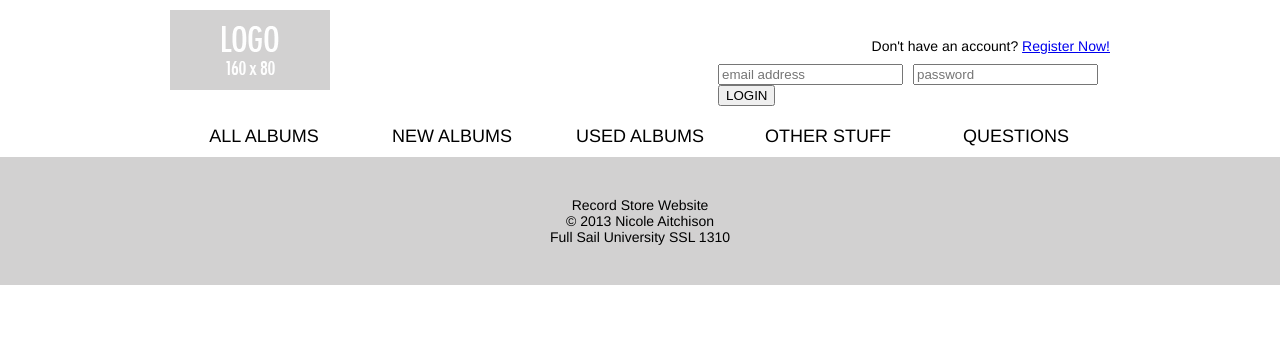
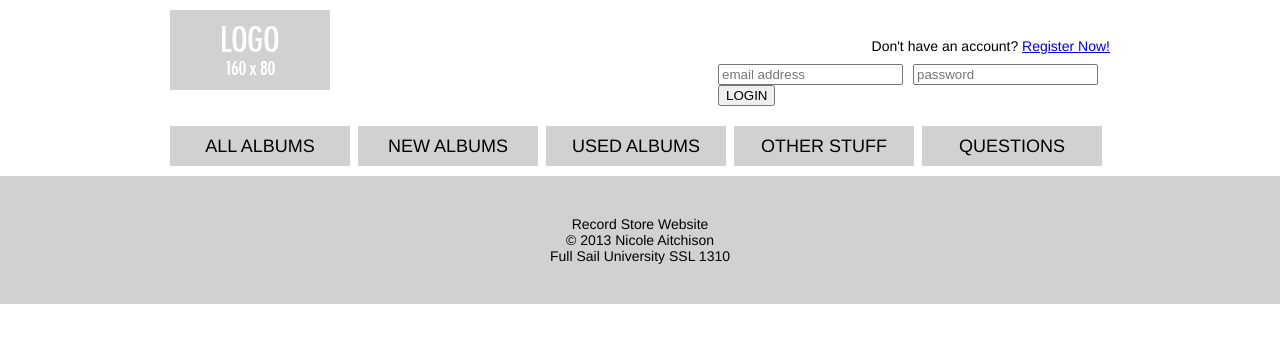
Before and after one commit to nlaitchison/SSL, a PHP site: page / in a window 1280 px wide. Shown: the top 343 px of the page. Run offline with PHP 8.4, Linux system fonts and the light colour scheme.

Commit message:
finished day 3

```diff
--- /dev/null
+++ b/day3/Aitchison_Nicole-Day3_Video.txt
@@ -0,0 +1,3 @@
+Nicole Aitchison
+Day 3 CRUD
+http://youtu.be/sBIFJp8A2u0
--- a/day3/css/main.css
+++ b/day3/css/main.css
@@ -110,8 +110,11 @@ nav ul{
 
 nav li{
 
-	width: 188px;
+	width: 180px;
+	margin-right: 8px;
+	line-height: 40px;
 	text-align: center;
+	background-color: #D2D1D1;
 }
 
 #form_login{
@@ -200,6 +203,10 @@ textarea#album_description{
 	font: 14px Helvetica;
 }
 
+.hidden_id {
+	display: none;
+}
+
 /* ---------------------------------------------------------------------------------------------------
 		∆ Footer
 ---------------------------------------------------------------------------------------------------*/
--- a/day3/index.php
+++ b/day3/index.php
@@ -34,6 +34,7 @@ if(!empty($_GET["action"])){
 		echo 'validateLogin: ';
 		echo $validateLogin;
 	}
+
 	// admin album crud actions
 	else if($_GET["action"] == "createAlbumForm"){
 		$viewModel->getView("views/album_create.php", $data);
@@ -88,6 +89,7 @@ if(!empty($_GET["action"])){
 		$data = $albumsModel->getAlbums();
 		$viewModel->getView("views/album_read.php", $data);
 	}
+
 	// user crud actions
 	else if($_GET["action"] == "userInfo"){
 		$data = $usersModel->getUsers();
--- a/day3/views/album_create.php
+++ b/day3/views/album_create.php
@@ -1,5 +1,6 @@
 <div id="main_content">
 
+				<p class='create_new_album'><a href='?action=adminAlbumInfo'> back/cancel</a></p>
 				<h2> Create a New Album </h2>
 
 				<section id="album_image">
--- a/day3/views/album_update.php
+++ b/day3/views/album_update.php
@@ -2,6 +2,7 @@
 
 <div id="main_content">
 
+				<p class='create_new_album'><a href='?action=adminAlbumInfo'> back/cancel</a></p>
 				<h2> Update Album </h2>
 
 				<section id="album_image">
```
Also changed, not shown: 1 other file.
